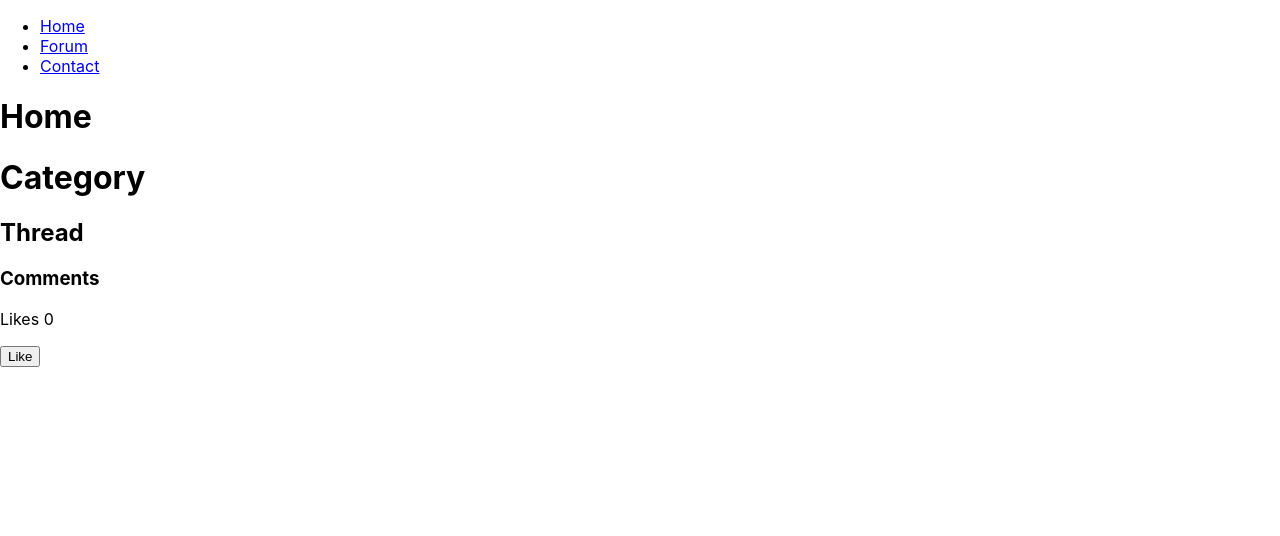
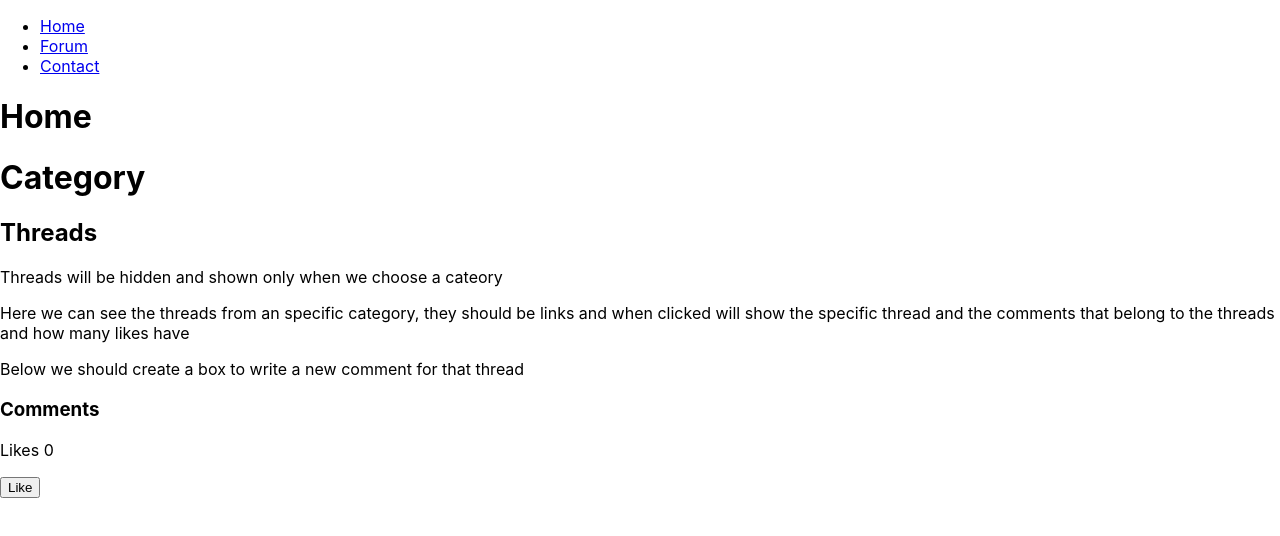
Before and after one commit to Haco11/Grupp4, a React (Create React App) app in the folder my-app/: page / in a window 1280 px wide. Shown: the top 536 px of the page. Built offline with nearby package versions, Linux system fonts and the light colour scheme.

Commit message:
Planning

```diff
--- a/my-app/src/Threads.js
+++ b/my-app/src/Threads.js
@@ -4,8 +4,11 @@ import Comments from './Comments';
 const Threads = () => (
 
 
-<div> <h2>Thread</h2>
-<Comments/>
+<div> <h2>Threads</h2>
+<p>Threads will be hidden and shown only when we choose a cateory</p>
+<p>Here we can see the threads from an specific category, they should be links and when clicked will show the specific thread and the comments that belong to the threads and how many likes have</p>
+<p>Below we should create a box to write a new comment for that thread</p>
+<p><Comments/></p>
 </div>
 
 );
```
